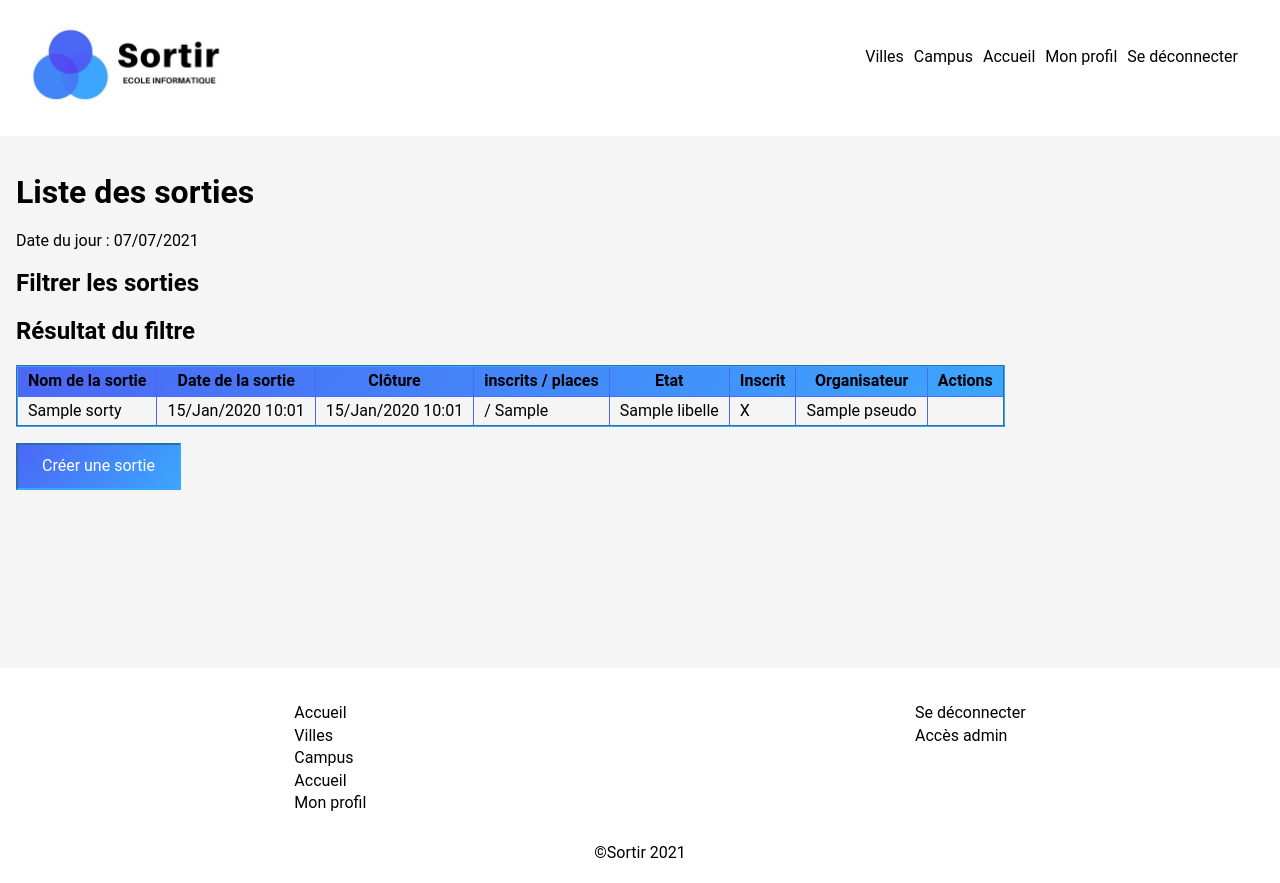
After one commit to Mikael-LB/sortir-eleves, a Symfony app: template templates/sortie/liste-sorties.html.twig in a window 1280 px wide. The commit adds this page. Run offline with Twig, Linux system fonts and the light colour scheme; the template is opened without the code that fills it: most values are stand-ins (such as "Sample title", 1, 10 or a date in 2020); some libraries are stand-ins or nearby versions.

Commit message:
work on page which list the Sorties : sections, table, button, and manual styles

```diff
--- a/public/css/style.css
+++ b/public/css/style.css
@@ -44,6 +44,22 @@ main {
     color:black;
 }
 
+.button-blue{
+    background: linear-gradient(127deg,#4b67f6,#3ca6fc);
+    border:2px inset #3ca6fc;
+    padding:12px 24px;
+}
+
+.button-blue:hover {
+    background: linear-gradient(336deg,#4b67f6,#3ca6fc);
+    border:2px outset #3ca6fc;
+}
+
+.a-text-white{
+    text-decoration: none;
+    color:white;
+}
+
 .padding1em {
     padding:1em;
 }
@@ -56,3 +72,22 @@ main {
     text-align:center;
     margin-bottom: 20px;
 }
+
+#table-sorties{
+    border:2px outset #3ca6fc;
+    border-collapse: collapse;
+}
+
+#table-sorties thead{
+    background: linear-gradient(127deg,#4b67f6,#3ca6fc);
+}
+
+#table-sorties th{
+    padding:5px 10px;
+    border:1px solid #4b67f6;
+}
+
+#table-sorties td{
+    padding:5px 10px;
+    border:1px solid #4b67f6;
+}
--- a/src/Security/AppAuthenticator.php
+++ b/src/Security/AppAuthenticator.php
@@ -97,7 +97,7 @@ class AppAuthenticator extends AbstractFormLoginAuthenticator implements Passwor
             return new RedirectResponse($targetPath);
         }
         //Dans le cas où on est connecté on va être redirigé vers la route entre parentheses
-       return new RedirectResponse($this->urlGenerator->generate('accueil'));
+       return new RedirectResponse($this->urlGenerator->generate('sortie_liste_sorties'));
        // throw new \Exception('TODO: provide a valid redirect inside '.__FILE__);
     }
 
--- /dev/null
+++ b/templates/sortie/liste-sorties.html.twig
@@ -0,0 +1,55 @@
+{% extends 'base.html.twig' %}
+
+{% block body %}
+    <div>
+        <h1>Liste des sorties</h1>
+        <section>
+            <span>Date du jour : {{ "now" | date('d/m/Y') }}</span>
+            <span>{{ app.user.nom }} {{ app.user.prenom }}</span>
+        </section>
+        <section>
+            <h2>Filtrer les sorties</h2>
+            {# todo form #}
+        </section>
+        <section>
+            <h2>Résultat du filtre</h2>
+            <table id="table-sorties">
+                <thead>
+                <tr>
+                    <th>Nom de la sortie</th>
+                    <th>Date de la sortie</th>
+                    <th>Clôture</th>
+                    <th>inscrits / places</th>
+                    <th>Etat</th>
+                    <th>Inscrit</th>
+                    <th>Organisateur</th>
+                    <th>Actions</th>
+                </tr>
+                </thead>
+                <tbody>
+                {% for sortie in sorties %}
+                    <tr>
+                        <td>{{ sortie.nom }}</td>
+                        <td>{{ sortie.dateHeureDebut | date('d/M/Y h:m') }}</td>
+                        <td>{{ sortie.dateLimiteInscription | date('d/M/Y h:m') }}</td>
+                        <td>{# todo number of inscrits #} / {{ sortie.nbInscriptionsMax }}</td>
+                        <td>{{ sortie.etat.libelle }}</td>
+                        <td>X</td>
+                        <td>{{ sortie.participant.pseudo }}</td>
+                        <td></td>
+                    </tr>
+                {% endfor %}
+                </tbody>
+            </table>
+        </section>
+        <section>
+            <p>
+                <button class="button-blue"><a href="" class="a-text-white">Créer une sortie</a></button>
+            </p>
+        </section>
+    </div>
+{% endblock %}
+
+{% block title %}
+    {{ parent() }} | liste des sorties
+{% endblock %}
```
Also changed, not shown: src/Controller/SortieController.php (+21 -4 lines).
